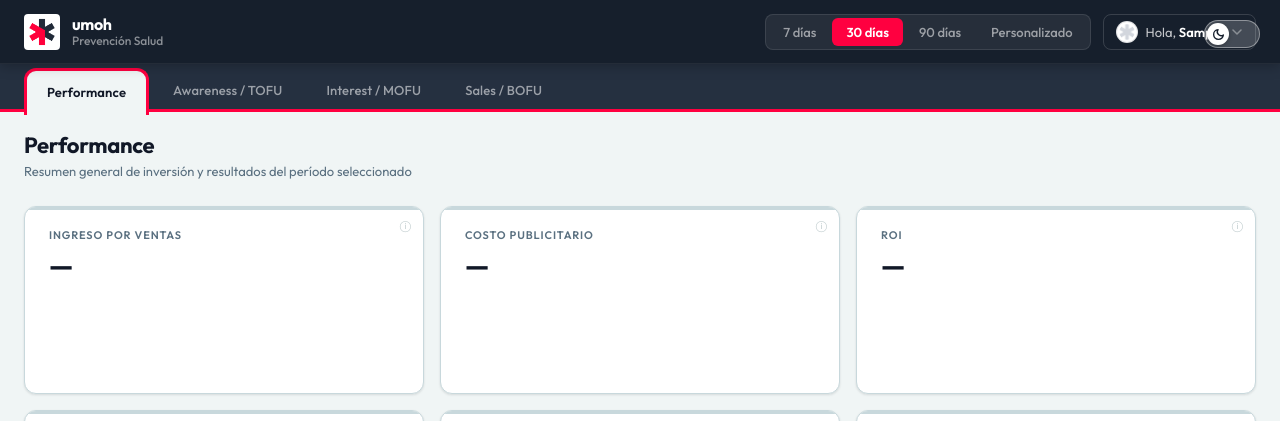
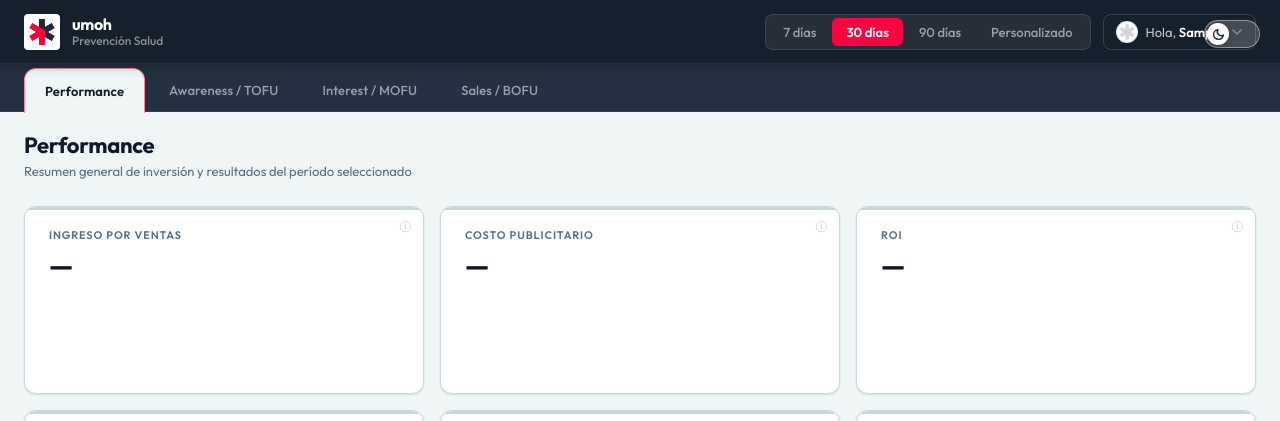
Before and after one commit to tidetrack/umoh-client-portal, a PHP site: page / in a window 1280 px wide. Shown: the top 421 px of the page. Run offline with PHP 8.4, Linux system fonts and the light colour scheme; the visitor is signed in with stand-in values (Sample User, id 1).

Commit message:
fix(ui): línea UMOH del nav más sutil — 1px @ 45% opacidad
El contorno rojo de 3px sólido alrededor de la pestaña activa hacía
demasiado contraste contra el fondo oscuro del nav y el contenido
claro de la sección. Lo bajamos a 1px con opacidad reducida para que
funcione más como sombra/separador que como border decorativo.

Cambios:
- .dashboard-nav::after: height 3px → 1px, bg umoh-accent sólido →
  rgba(255,0,64,0.45)
- .nav-tab.active borders: 3px → 1px solid rgba(255,0,64,0.45)
- height del tab activo: calc(nav-h - 1px) → calc(nav-h - 3px)
  (sigue siendo 1px más alto que los inactivos para mantener efecto
  de "pestaña levantada", solo que más sutil)
- margin-bottom -3px → -1px (cubre exactamente la altura nueva de la
  línea horizontal)
- padding-bottom 3px → 1px (compensa)

box-shadow 0 6px 0 bg-page no cambia — sigue extendiendo el bg del
tab para conectarse con el contenido.

Co-Authored-By: Claude Opus 4.7 (1M context) <noreply@anthropic.com>

```diff
--- a/product/dashboard/assets/css/umoh.css
+++ b/product/dashboard/assets/css/umoh.css
@@ -690,19 +690,19 @@ body {
   transition: background 0.25s, transform 0.25s ease, opacity 0.25s ease;
 }
 
-/* Línea roja UMOH que separa el "hero" (header + nav) del body — atraviesa
-   todo el ancho del nav. La pestaña activa la "interrumpe" visualmente
-   porque su bg se extiende hacia abajo y tapa la línea solo en su porción.
-   ::after en lugar de border-bottom para que el tab activo (con margin-bottom
-   negativo + box-shadow) pueda cubrirla. */
+/* Línea sutil UMOH como separador del "hero" (header + nav) y el body —
+   atraviesa todo el ancho del nav. La pestaña activa la "interrumpe"
+   visualmente porque su bg se extiende hacia abajo y tapa la línea solo
+   en su porción. 1px con opacidad reducida para que se sienta como una
+   sombra/separador y no compita visualmente con el contenido. */
 .dashboard-nav::after {
   content: "";
   position: absolute;
   left: 0;
   right: 0;
   bottom: 0;
-  height: 3px;
-  background: var(--umoh-accent);
+  height: 1px;
+  background: rgba(255, 0, 64, 0.45);
   z-index: 0;
   pointer-events: none;
 }
@@ -755,22 +755,22 @@ body.nav-hidden .dashboard-nav {
   background: var(--bg-page);
   color: var(--text-primary);
   font-weight: 600;
-  /* Borde rojo UMOH en TOP + LEFT + RIGHT — los bordes laterales aterrizan
-     justo donde está la línea horizontal del nav (.dashboard-nav::after),
-     formando un contorno continuo en U invertida alrededor de la pestaña.
-     El bottom no tiene border porque la pestaña se conecta al contenido. */
-  border-top:    3px solid var(--umoh-accent);
-  border-left:   3px solid var(--umoh-accent);
-  border-right:  3px solid var(--umoh-accent);
+  /* Borde sutil UMOH en TOP + LEFT + RIGHT (1px, baja opacidad). Los
+     bordes laterales descienden y se conectan con la línea horizontal
+     del nav formando un contorno continuo en U invertida. El bottom no
+     tiene border porque la pestaña se conecta al contenido. */
+  border-top:    1px solid rgba(255, 0, 64, 0.45);
+  border-left:   1px solid rgba(255, 0, 64, 0.45);
+  border-right:  1px solid rgba(255, 0, 64, 0.45);
   border-bottom: none;
-  /* La pestaña activa es 3px más alta que las inactivas (el border-top
-     extra "sobresale" del nav, efecto pestaña levantada). */
-  height: calc(var(--nav-h) - 1px);
-  /* margin-bottom -3px: el tab muerde 3px del bottom del nav, cubriendo
+  /* La pestaña activa es 1px más alta que las inactivas (el border-top
+     extra hace de "elevación" mínima). */
+  height: calc(var(--nav-h) - 3px);
+  /* margin-bottom -1px: el tab muerde 1px del bottom del nav, cubriendo
      la línea horizontal en su porción y conectando los bordes laterales
      con la línea continua del nav. */
-  margin-bottom: -3px;
-  padding-bottom: 3px;
+  margin-bottom: -1px;
+  padding-bottom: 1px;
   z-index: 2;
   box-shadow: 0 6px 0 var(--bg-page);
 }
```
